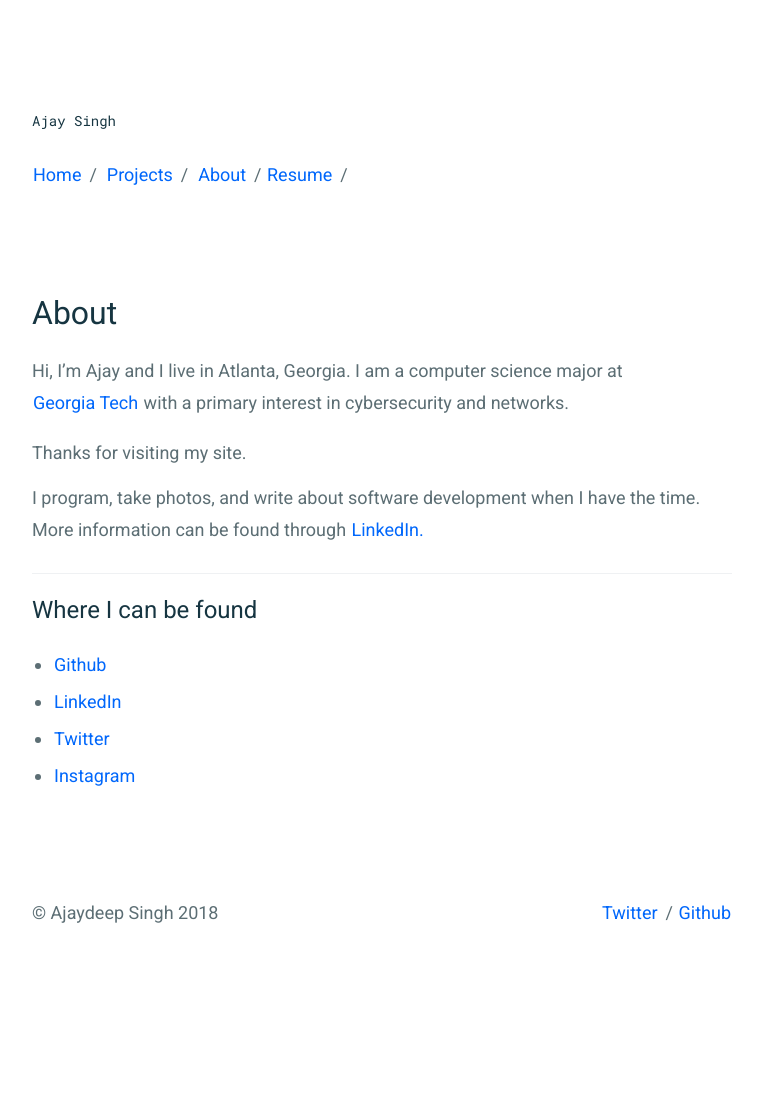
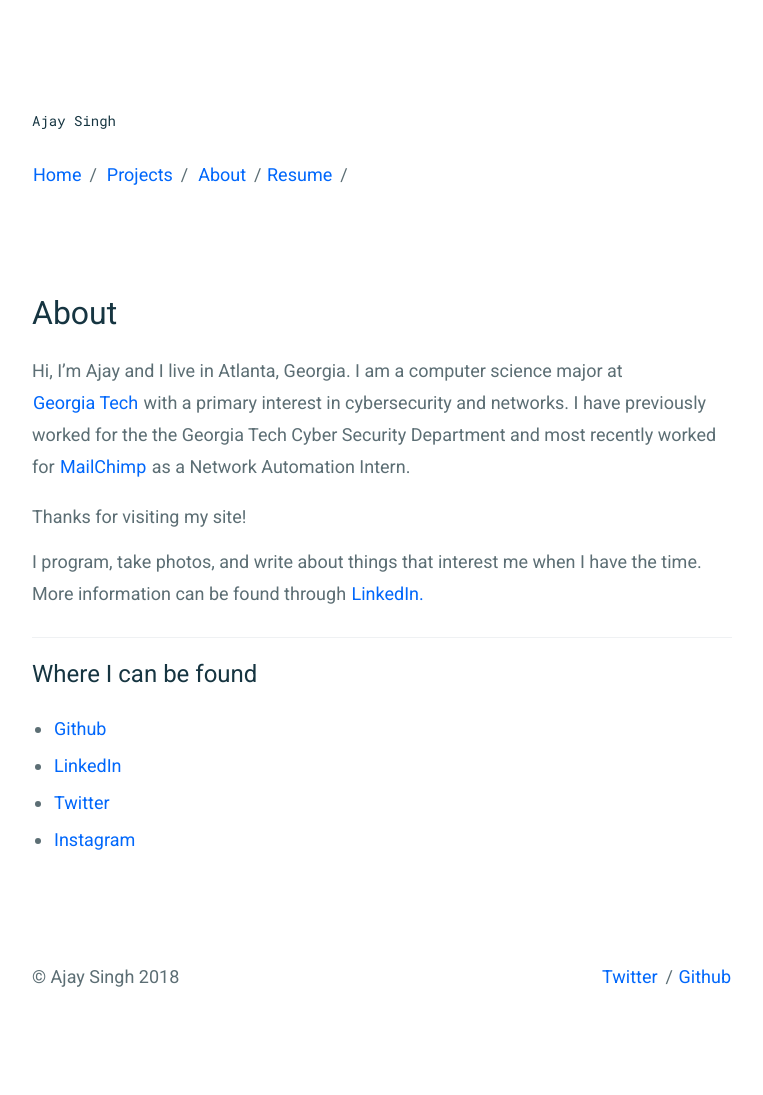
Before and after one commit to ajaydeepsingh/ajaydeepsingh.github.io, a Jekyll site: the page built from _pages/about.md, in a window 1280 px wide. Shown: the whole page, without its empty margins (258-1021 px from the left). Built offline with Jekyll 4.4.1, drawn with Linux system fonts in a browser that asks for light colours; before the commit the page ends 1031 px from its top, so only the background shows below that.

Commit message:
small tweaks
-

```diff
--- a/_config.yml
+++ b/_config.yml
@@ -3,7 +3,7 @@ title: "Ajay Singh"
 description: >
   Computer Science Student at Georgia Tech
 
-author: Ajaydeep Singh
+author: Ajay Singh
 email: hello@ajaysingh.me
 twitter_username: aj_ysingh
 github_username: ajaydeepsingh
@@ -11,7 +11,7 @@ github_username: ajaydeepsingh
 baseurl: "" # the subpath of your site, e.g. /blog
 url: "https://ajaysingh.me" # the base hostname & protocol for your site
 
-google_analytics_id: UA-1111111111-1
+google_analytics_id: UA-123060263-1
 disqus_id:
 
 # Build settings
--- a/_layouts/post.html
+++ b/_layouts/post.html
@@ -31,7 +31,7 @@ layout: page
         <div class="wrapper" id="right">
           <small>{{page.next.date | date: "%b %-d, %Y"}} <b>Next</b></small>
           <br>
-          <a class="no-hov" href="{{ page.previous.url | prepend: site.baseurl }}">{{page.next.title}} &raquo;</a>
+          <a class="no-hov" href="{{ page.next.url | prepend: site.baseurl }}">{{page.next.title}} &raquo;</a>
         </div>
 		{% endif %}
 		</div>
--- a/_pages/about.md
+++ b/_pages/about.md
@@ -3,11 +3,11 @@ layout: content
 title: About
 permalink: /about/
 ---
-Hi, I'm Ajay and I live in Atlanta, Georgia. I am a computer science major at  <a href="http://www.gatech.edu/"> Georgia Tech</a> with a primary interest in cybersecurity and networks.
+Hi, I'm Ajay and I live in Atlanta, Georgia. I am a computer science major at  <a href="http://www.gatech.edu/"> Georgia Tech</a> with a primary interest in cybersecurity and networks. I have previously worked for the the Georgia Tech Cyber Security Department and most recently worked for <a href="http://www.mailchimp.com/"> MailChimp</a> as a Network Automation Intern.
 
-Thanks for visiting my site.
+Thanks for visiting my site!
 
-I program, take photos, and write about software development when I have the time. More information can be found through <a href="https://www.linkedin.com/in/singhajaydeep/" data-network="LinkedIn" data-proofer-ignore>LinkedIn.</a>
+I program, take photos, and write about things that interest me when I have the time. More information can be found through <a href="https://www.linkedin.com/in/singhajaydeep/" data-network="LinkedIn" data-proofer-ignore>LinkedIn.</a>
 
 ----
 
```
Also changed, not shown: _drafts/2018-07-29-Colorado2018.md (added, +34 -0 lines), _drafts/2018-07-29-test.md (added, +8 -0 lines), _layouts/resume.html (added, +13 -0 lines), _pages/resume.md (+2 -2 lines), resume/resume.png.
